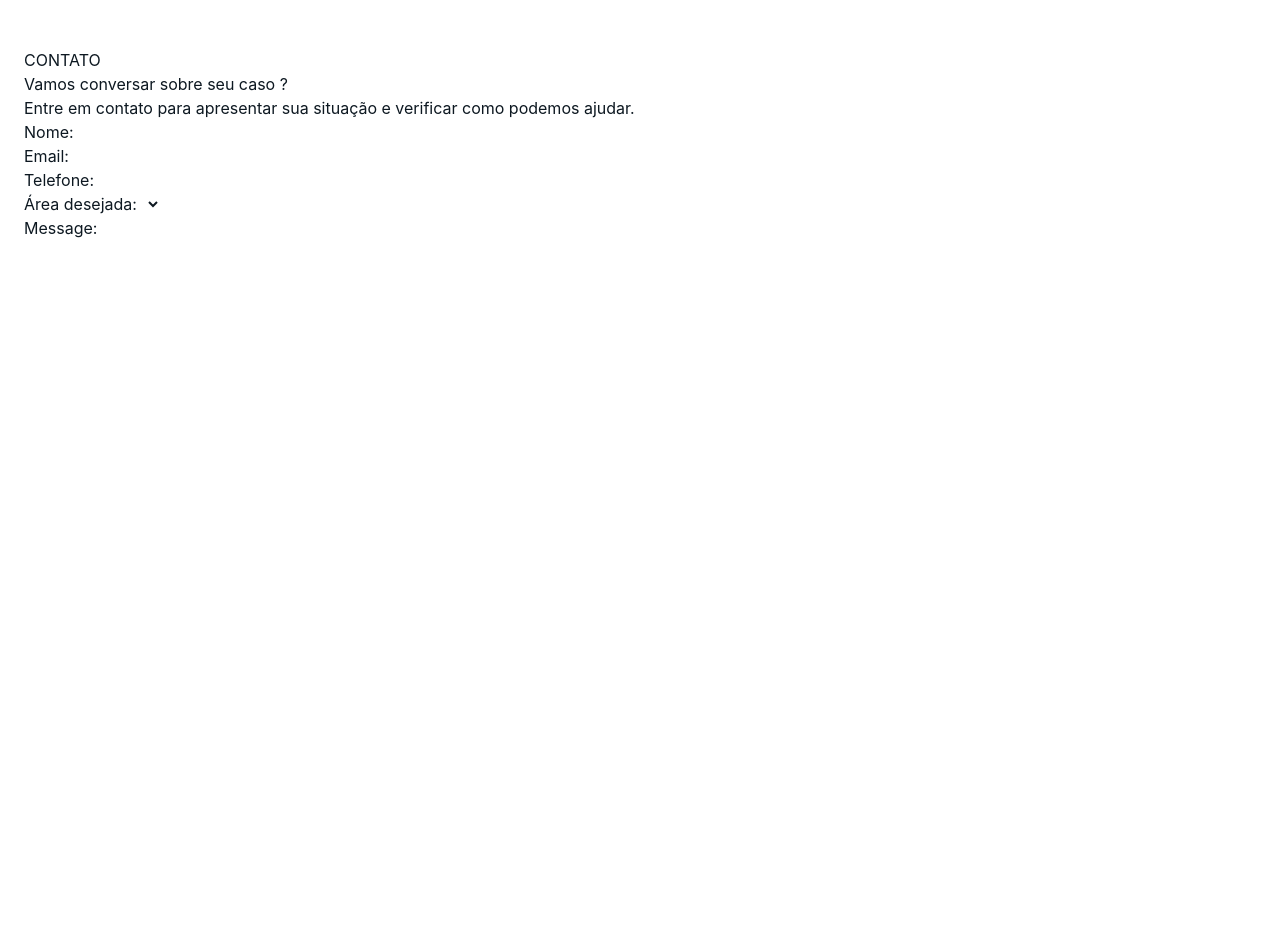
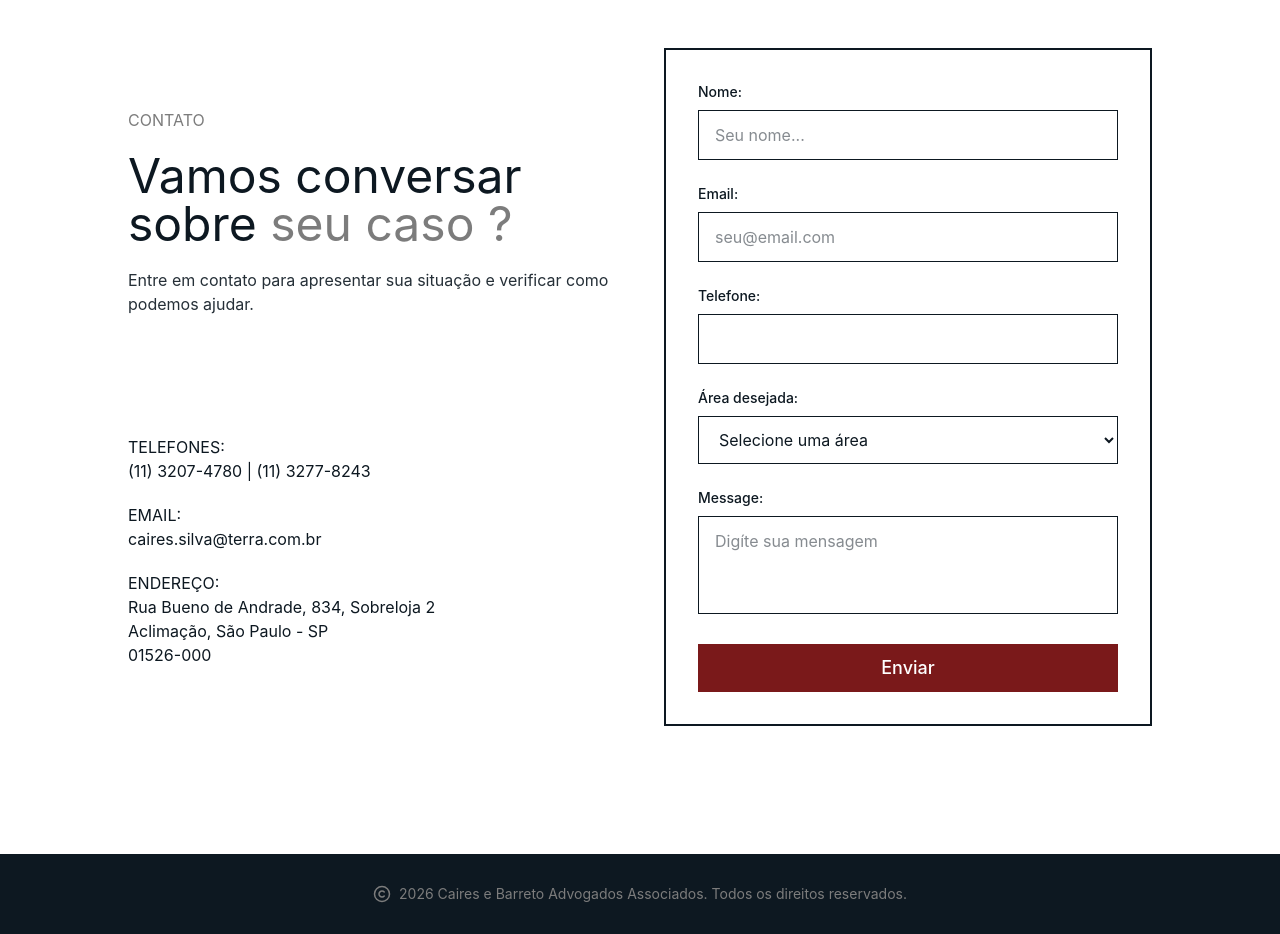
Before and after one commit to LauraBarret0/cairesebarreto, a React (Vite) app: page / in a window 1280 px wide. Shown: the part 2580-3514 px from the top of the page. Before the commit the page ends 2948 px from the top, so only its background shows below. Built offline with nearby package versions, Linux system fonts and the light colour scheme.

Commit message:
feat: add contact section and footer

```diff
--- a/src/App.jsx
+++ b/src/App.jsx
@@ -1,3 +1,4 @@
+import Footer from "./layout/Footer"
 import Navbar from "./layout/Navbar"
 import Contact from "./sections/Contact"
 import Hero from "./sections/Hero"
@@ -14,6 +15,7 @@ function App() {
         <Office/>
         <Contact/>
       </main>
+      <Footer/>
     </div>
   )
 }
--- /dev/null
+++ b/src/layout/Footer.jsx
@@ -0,0 +1,15 @@
+import { Copyright } from "lucide-react";
+
+const Footer = () => {
+  return (
+    <footer className="bg-foreground w-full min-h-20 px-6 flex items-center justify-center">
+      <p className="text-muted flex items-center justify-center gap-2 text-center text-sm">
+        <Copyright size={18} />
+        2026 Caires e Barreto Advogados Associados. Todos os direitos
+        reservados.
+      </p>
+    </footer>
+  );
+};
+
+export default Footer;
--- a/src/sections/Contact.jsx
+++ b/src/sections/Contact.jsx
@@ -5,58 +5,136 @@ const areaOptions = [
   "Previdenciária",
   "Defesa do Consumidor",
   "Família",
-    "Não sei / Outra"
-]
+  "Não sei / Outra",
+];
 
 const Contact = () => {
   return (
     <section id="contato" className="py-32 relative overflow-hidden">
       <div className="container mx-auto px-6 relative z-10">
+        <div className="grid lg:grid-cols-2 gap-12 max-w-5xl mx-auto">
+          {/* Left Column */}
+          <div className="flex flex-col justify-around">
+            <div className="flex flex-col gap-5">
+                <span className="text-muted">CONTATO</span>
+                <h2 className="text-5xl">
+                  Vamos conversar sobre{" "}
+                  <span className="text-muted"> seu caso ?</span>
+                </h2>
+                <p className="text-foreground/90">
+                  Entre em contato para apresentar sua situação e verificar como
+                  podemos ajudar.
+                </p>
+            </div>
+            <div className="flex flex-col gap-5">
               <div className="">
-                    {/* Left Column */}
+                <h3>TELEFONES: </h3>
+                <p>(11) 3207-4780 | (11) 3277-8243</p>
+              </div>
               <div className="">
-                        <span>CONTATO</span>
-                        <h2>Vamos conversar sobre <span> seu caso ?</span></h2>
-                        <p>Entre em contato para apresentar sua situação e verificar como podemos ajudar.</p>
+                <h3>EMAIL: </h3>
+                <p>caires.silva@terra.com.br    </p>
+              </div>
+              <div className="">
+                <h3>ENDEREÇO: </h3>
+                <p>Rua Bueno de Andrade, 834, Sobreloja 2 <br /> Aclimação, São Paulo - SP <br /> 01526-000 </p>
+              </div>
+            </div>
           </div>
 
           {/* Right Column */}
-                    <div className="">
-                        <form>
+          <div className="p-8 border-foreground border-2">
+            <form className="space-y-6">
               <div>
-                                <label>Nome: </label>
-                                <input />
+                <label
+                  htmlFor="name"
+                  className="block text-sm font-medium mb-2"
+                >
+                  Nome:{" "}
+                </label>
+                <input
+                  id="name"
+                  type="text"
+                  required
+                  placeholder="Seu nome..."
+                  className="w-full px-4 py-3 border border-foreground focus:ring-1"
+                />
               </div>
+
               <div>
-                                <label>Email: </label>
-                                <input />
+                <label
+                  htmlFor="email"
+                  className="block text-sm font-medium mb-2"
+                >
+                  Email:{" "}
+                </label>
+                <input
+                  id="email"
+                  type="email"
+                  required
+                  placeholder="seu@email.com"
+                  className="w-full px-4 py-3 border border-foreground focus:ring-1"
+                />
               </div>
+
               <div>
-                                <label>Telefone: </label>
-                                <input />
+                <label htmlFor="tel" className="block text-sm font-medium mb-2">
+                  Telefone:{" "}
+                </label>
+                <input className="w-full px-4 py-3 border border-foreground focus:ring-1" />
               </div>
+
               <div>
-                                <label>Área desejada: </label>
-                                <select name="" id="">
-                                    {areaOptions.map((choice, idx) => {
+                <label
+                  htmlFor="service"
+                  className="block text-sm font-medium mb-2"
+                >
+                  Área desejada:{" "}
+                </label>
+                <select
+                  name="area"
+                  id="area"
+                  className="w-full px-4 py-3 border border-foreground focus:ring-1"
+                  //   className="w-50full border border-gray-300 bg-white px-4 py-3 text-[#0D1821] outline-none focus:border-[#6B1E2E]"
+                >
+                  <option value="">Selecione uma área</option>
+
+                  {areaOptions.map((choice) => (
                     <option key={choice} value={choice}>
                       {choice}
                     </option>
-
-                                    })}
+                  ))}
                 </select>
               </div>
+
               <div>
-                                <label>Message: </label>
-                                <input />
+                <label
+                  htmlFor="message"
+                  className="block text-sm font-medium mb-2"
+                >
+                  Message:{" "}
+                </label>
+                <textarea
+                  rows={3}
+                  id="messagem"
+                  required
+                  placeholder="Digíte sua mensagem"
+                  className="w-full px-4 py-3 border border-foreground focus:ring-1 resize-none"
+                />
               </div>
+
+              <button
+                type="submit"
+                className="w-full text-white bg-button hover:bg-button/90 px-6 py-2.5 text-center font-medium text-lg"
+              >
+                Enviar
+              </button>
             </form>
           </div>
         </div>
-
       </div>
     </section>
-    )
-}
+  );
+};
 
-export default Contact
+export default Contact;
```
Lines whose indentation alone changed are shown as unchanged.
